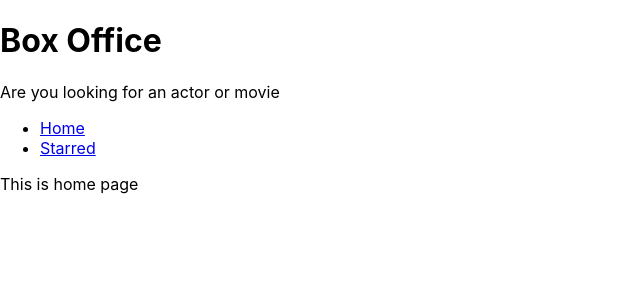
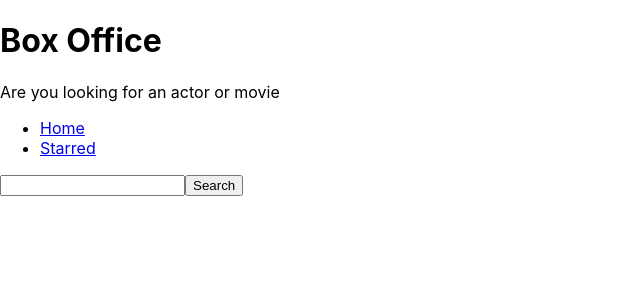
Before and after one commit to sagartare12/box-office, a React (Create React App) app: page / in a window 1280 px wide. Shown: the top 300 px of the page, without its empty margins (0-640 px from the left). Built offline with nearby package versions, Linux system fonts and the light colour scheme; the HTML template or start-up script is replaced by a standard one.

Commit message:
Create input and fetch the api data with that input

```diff
--- a/src/Pages/Home.js
+++ b/src/Pages/Home.js
@@ -1,9 +1,32 @@
-import React from 'react'
+import React, { useState } from 'react'
 import MainPageLayout from '../components/MainPageLayout'
  const Home = () => {
+
+    const [ input , setInput ] = useState('');
+
+
+    const onSearch = () =>{
+        // http://api.tvmaze.com/search/shows?q=girl
+
+        fetch(`http://api.tvmaze.com/search/shows?q=${input}`).then(r => r.json()).then(result =>
+        console.log(result));
+    };
+
+    const toInputChange = (ev) => {
+        setInput(ev.target.value);
+        console.log(ev.target.value);
+    };
+
+    const onKeyDown = (ev) => {
+        if(ev.keyCode === 13 ){
+            onSearch();
+        }
+    }
+
     return (
         <MainPageLayout>
-            This is home page
+            <input type="text" onChange={toInputChange} onKeyDown={onKeyDown} value={input} />
+            <button type="button" onClick={onSearch} >Search</button>
         </MainPageLayout>
     )
 }
```
